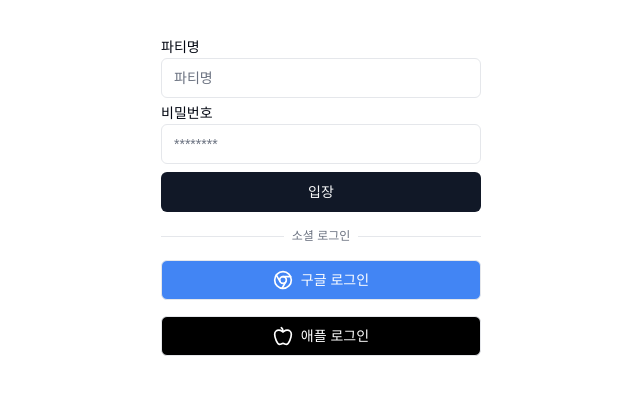
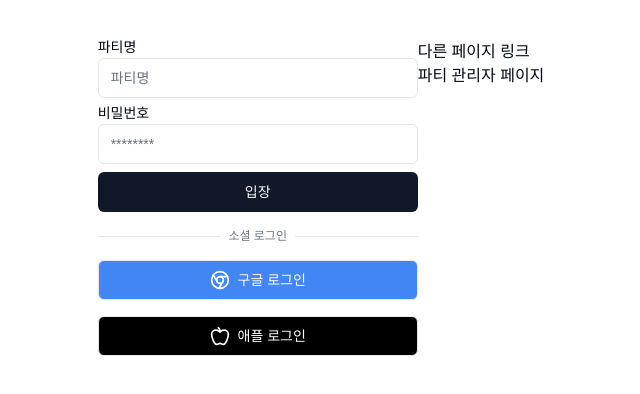
Before and after one commit to witch-factory/maple-share, a React (Vite) app: page / in a window 1280 px wide. Shown: the top 394 px of the page, without its empty margins (319-959 px from the left). Built offline with nearby package versions, Linux system fonts and the light colour scheme.

Commit message:
사이트 구조 사진 추가

```diff
--- a/src/App.tsx
+++ b/src/App.tsx
@@ -7,6 +7,14 @@ function App() {
         분배금 계산기
   </h1> */}
       <AuthForm />
+      <section>
+        <h2>다른 페이지 링크</h2>
+        <ul>
+          <li>
+            <a href='/party-admin'>파티 관리자 페이지</a>
+          </li>
+        </ul>
+      </section>
     </main>
   );
 }
--- /dev/null
+++ b/src/pages/partyAdmin/index.tsx
@@ -0,0 +1,9 @@
+function PartyAdminPage() {
+  return (
+    <div>
+      파티 관리 페이지
+    </div>
+  );
+}
+
+export default PartyAdminPage;
```
Also changed, not shown: src/main.tsx (+4 -5 lines), maple-page-structure.png (added), 1 other file (tests, documents, lock files or other folders).
